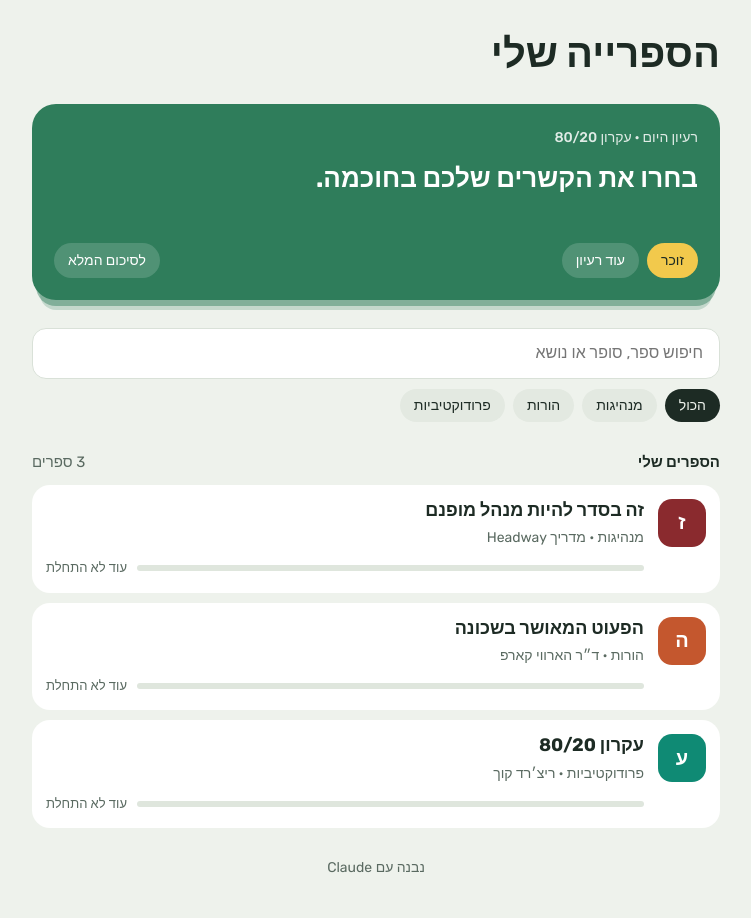
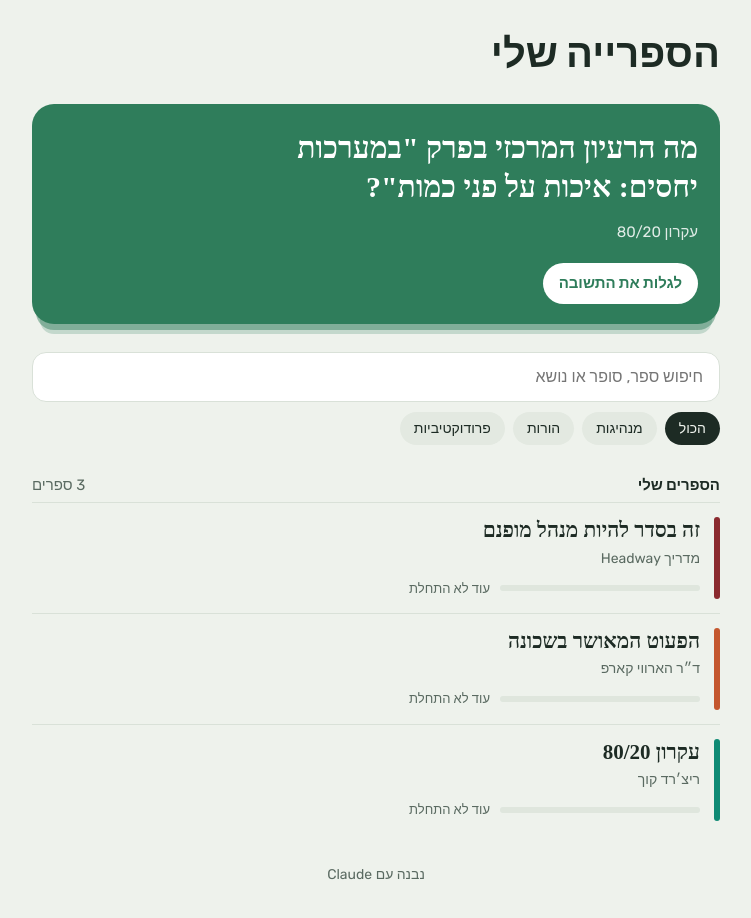
Before and after one commit to EhudShi/Book_library, a plain HTML site: page index.html in a window 1280 px wide. Shown: the whole page, without its empty margins (264-1015 px from the left). Drawn offline with Linux system fonts and the light colour scheme; a web font is replaced by a local one.

Commit message:
Refine design with Anthropic frontend-design: flashcard hero, serif for ideas, quieter list
Co-Authored-By: Claude Opus 5.5 <noreply@anthropic.com>
Claude-Session: https://claude.ai/code/session_01MPiZcdKnwRa4d6XhJGgset

```diff
--- a/books/80-20-principle.html
+++ b/books/80-20-principle.html
@@ -5,7 +5,7 @@
 <meta name="viewport" content="width=device-width,initial-scale=1,viewport-fit=cover">
 <title>עקרון 80/20 · הספרייה שלי</title>
 <link rel="preconnect" href="https://fonts.googleapis.com">
-<link rel="stylesheet" href="https://fonts.googleapis.com/css2?family=Rubik:wght@400;500;700;800&display=swap">
+<link rel="stylesheet" href="https://fonts.googleapis.com/css2?family=Frank+Ruhl+Libre:wght@500;700&family=Rubik:wght@400;500;700;800&display=swap">
 <link rel="stylesheet" href="../assets/book.css">
 <script src="../assets/book.js" defer></script>
 <style>
@@ -20,7 +20,7 @@
 </style>
 </head>
 <body>
-<nav class="topnav"><a href="../">→ חזרה לספרייה</a></nav>
+<nav class="topnav"><a href="../">הספרייה שלי</a></nav>
 <div class="wrap">
   <header>
     <div class="meta">ריצ׳רד קוך · The 80/20 Principle · סיכום בעברית</div>
--- a/index.html
+++ b/index.html
@@ -6,10 +6,10 @@
 <title>הספרייה שלי</title>
 <meta name="description" content="סיכומי ספרים בעברית">
 <link rel="preconnect" href="https://fonts.googleapis.com">
-<link rel="stylesheet" href="https://fonts.googleapis.com/css2?family=Rubik:wght@400;500;700;800&display=swap">
+<link rel="stylesheet" href="https://fonts.googleapis.com/css2?family=Frank+Ruhl+Libre:wght@500;700&family=Rubik:wght@400;500;700;800&display=swap">
 <link rel="stylesheet" href="assets/theme.css">
 <style>
-/* Home: "idea of the day" card on top, then the book list with how much of each book's steps were applied. */
+/* Home: a daily flashcard on top (the one bold element), then a quiet list of books with how much of each book's steps were applied. */
 .wrap{max-width:720px;margin:0 auto;padding-block:32px 72px;
   padding-left:max(16px,env(safe-area-inset-left,0px));padding-right:max(16px,env(safe-area-inset-right,0px));
   display:flex;flex-direction:column;gap:28px}
@@ -18,18 +18,28 @@ h1{font-weight:800;font-size:clamp(28px,6vw,40px);line-height:1.1;margin:0}
 .streak{background:var(--surface);border-radius:999px;padding:4px 12px;font-size:14px;font-weight:700;color:var(--leaf);font-variant-numeric:tabular-nums}
 .streak[hidden]{display:none}
 
-.daily{position:relative;background:var(--leaf);color:var(--leaf-ink);border-radius:24px;padding:22px;display:flex;flex-direction:column;gap:12px;
-  box-shadow:0 10px 0 -4px color-mix(in srgb,var(--leaf) 45%,transparent),0 18px 0 -8px color-mix(in srgb,var(--leaf) 22%,transparent)}
-.daily small{font-size:14px;font-weight:500;opacity:.85}
-.daily p{margin:0;font-size:clamp(20px,4.6vw,26px);font-weight:700;line-height:1.35;text-wrap:pretty;min-height:2.7em}
-.daily .act{display:flex;gap:8px;flex-wrap:wrap;align-items:center}
-.daily button,.daily a{font:inherit;font-size:14px;font-weight:500;border:0;border-radius:999px;padding:6px 14px;cursor:pointer;text-decoration:none;
-  background:color-mix(in srgb,var(--leaf-ink) 16%,transparent);color:inherit}
-.daily button:hover,.daily a:hover{background:color-mix(in srgb,var(--leaf-ink) 26%,transparent)}
-.daily .done{background:var(--sun);color:#1d2b24}
-.daily .done:hover{background:#f5d56e}
-.daily :focus-visible{outline-color:var(--leaf-ink)}
-.daily a{margin-inline-start:auto}
+/* The one bold element: a flashcard. Front asks, tap flips, back answers. */
+.daily{perspective:1400px}
+.flip{display:grid;position:relative}
+.face{grid-area:1/1;border-radius:22px;padding:24px 22px 20px;display:flex;flex-direction:column;gap:14px;min-height:220px;backface-visibility:hidden;-webkit-backface-visibility:hidden}
+.front{background:var(--leaf);color:var(--leaf-ink);box-shadow:0 10px 0 -4px color-mix(in srgb,var(--leaf) 45%,transparent),0 18px 0 -8px color-mix(in srgb,var(--leaf) 22%,transparent)}
+.back{background:var(--surface);color:var(--fg);border-top:8px solid var(--sun);transform:rotateY(180deg);box-shadow:0 10px 0 -4px var(--track),0 18px 0 -8px color-mix(in srgb,var(--track) 60%,transparent)}
+.flip.on .front{transform:rotateY(-180deg)}
+.flip.on .back{transform:rotateY(0)}
+@media (prefers-reduced-motion:no-preference){.face{transition:transform .55s cubic-bezier(.2,.7,.2,1)}}
+@media (prefers-reduced-motion:reduce){.flip.on .front{visibility:hidden}.flip:not(.on) .back{visibility:hidden}}
+.serif{font-family:"Frank Ruhl Libre",serif}
+.front .q{margin:0;font-size:clamp(23px,5.4vw,30px);font-weight:700;line-height:1.3;text-wrap:balance}
+.front .src{font-size:15px;opacity:.85}
+.back .idea{margin:0;font-size:clamp(22px,5vw,28px);font-weight:500;line-height:1.4;text-wrap:pretty}
+.back .src{font-size:14px;color:var(--muted)}
+.act{display:flex;gap:8px;flex-wrap:wrap;align-items:center;margin-top:auto}
+.act button,.act a{font:inherit;font-size:15px;font-weight:500;border:0;border-radius:999px;padding:8px 16px;cursor:pointer;text-decoration:none;color:inherit;background:var(--chip)}
+.front .act button{background:var(--leaf-ink);color:var(--leaf);font-weight:700}
+.act .yes{background:var(--leaf);color:var(--leaf-ink);font-weight:700}
+.act a{background:none;color:var(--muted);margin-inline-start:auto;padding-inline:4px}
+.act a:hover{color:var(--leaf)}
+.front :focus-visible{outline-color:var(--leaf-ink)}
 
 .tools{display:flex;flex-direction:column;gap:10px}
 .search{font:inherit;font-size:16px;padding:11px 16px;border-radius:14px;border:1px solid var(--line);background:var(--surface);color:var(--fg)}
@@ -37,17 +47,16 @@ h1{font-weight:800;font-size:clamp(28px,6vw,40px);line-height:1.1;margin:0}
 .chip{font:inherit;font-size:14px;font-weight:500;padding:5px 14px;border-radius:999px;border:0;background:var(--chip);color:var(--fg);cursor:pointer}
 .chip[aria-pressed="true"]{background:var(--fg);color:var(--bg)}
 
-.list{display:flex;flex-direction:column;gap:10px}
-.list-head{display:flex;justify-content:space-between;align-items:baseline;font-size:15px;color:var(--muted)}
+.list-head{display:flex;justify-content:space-between;align-items:baseline;font-size:15px;color:var(--muted);padding-bottom:4px}
 .list-head b{color:var(--fg);font-weight:700}
-.row{display:grid;grid-template-columns:48px minmax(0,1fr);gap:4px 14px;align-items:center;background:var(--surface);border-radius:18px;padding:14px;text-decoration:none;color:inherit}
-.row:hover{box-shadow:var(--shadow)}
-.ic{grid-row:span 3;align-self:start;width:48px;height:48px;border-radius:14px;display:grid;place-items:center;color:#fff;font-weight:800;font-size:20px}
-.row h2{margin:0;font-size:18px;font-weight:700;line-height:1.3;text-wrap:balance}
+/* Quiet list: rows split by hairlines, each book marked by its spine color. */
+.row{display:grid;grid-template-columns:6px minmax(0,1fr);gap:2px 14px;padding:14px 0;border-top:1px solid var(--line);text-decoration:none;color:inherit}
+.row:hover h2{color:var(--leaf)}
+.spine{grid-row:span 3;border-radius:3px}
+.row h2{margin:0;font-family:"Frank Ruhl Libre",serif;font-size:21px;font-weight:700;line-height:1.3;text-wrap:balance}
 .row .by{color:var(--muted);font-size:14px}
-.row .by bdi{direction:ltr}
-.row .prog{display:flex;align-items:center;gap:10px;font-size:13px;color:var(--muted);font-variant-numeric:tabular-nums;margin-top:4px}
-.row .prog .bar{flex:1}
+.row .prog{display:flex;align-items:center;gap:10px;font-size:13px;color:var(--muted);font-variant-numeric:tabular-nums;margin-top:6px}
+.row .prog .bar{flex:1;max-width:200px}
 .empty{color:var(--muted);text-align:center;padding:40px 0}
 footer{color:var(--muted);font-size:14px;text-align:center}
 </style>
@@ -59,13 +68,22 @@ footer{color:var(--muted);font-size:14px;text-align:center}
     <span class="streak" id="streak" hidden></span>
   </header>
 
-  <section class="daily" id="daily" aria-live="polite">
-    <small id="d-src">רעיון היום</small>
-    <p id="d-text">...</p>
-    <div class="act">
-      <button type="button" class="done" id="d-done">זוכר</button>
-      <button type="button" id="d-next">עוד רעיון</button>
-      <a id="d-link" href="#">לסיכום המלא</a>
+  <section class="daily" aria-label="כרטיס הזיכרון של היום">
+    <div class="flip" id="flip">
+      <div class="face front" id="front">
+        <p class="q serif" id="d-q">...</p>
+        <span class="src" id="d-book"></span>
+        <div class="act"><button type="button" id="d-flip">לגלות את התשובה</button></div>
+      </div>
+      <div class="face back" id="back" aria-live="polite">
+        <p class="idea serif" id="d-text"></p>
+        <span class="src" id="d-book2"></span>
+        <div class="act">
+          <button type="button" class="yes" id="d-done">זכרתי</button>
+          <button type="button" id="d-next">עוד לא</button>
+          <a id="d-link" href="#">לפרק המלא</a>
+        </div>
+      </div>
     </div>
   </section>
 
@@ -74,9 +92,9 @@ footer{color:var(--muted);font-size:14px;text-align:center}
     <div class="chips" id="chips" role="group" aria-label="סינון לפי נושא"></div>
   </div>
 
-  <div class="list">
+  <div>
     <div class="list-head"><b>הספרים שלי</b><span id="count"></span></div>
-    <div class="list" id="grid"></div>
+    <div id="grid"></div>
   </div>
   <footer>נבנה עם Claude</footer>
 </div>
@@ -97,39 +115,53 @@ footer{color:var(--muted);font-size:14px;text-align:center}
   if (st.last !== today){ st.n = st.last === today - 1 ? st.n + 1 : 1; st.last = today; store.set('lib:streak', st); }
   if (st.n >= 2){ var s = document.getElementById('streak'); s.textContent = st.n + ' ימים ברצף'; s.hidden = false; }
 
-  // ---------- Idea of the day: read the .key lines from one book page at a time ----------
+  // ---------- Daily flashcard: questions come from the chapters of one book page at a time ----------
   var cache = {}, remembered = store.get('lib:remembered') || {};
   var bi = books.length ? today % books.length : 0, ii = today, tries = 0;
-  var dSrc = document.getElementById('d-src'), dText = document.getElementById('d-text'), dLink = document.getElementById('d-link');
+  var flip = document.getElementById('flip'), front = document.getElementById('front'), back = document.getElementById('back');
+  var dQ = document.getElementById('d-q'), dText = document.getElementById('d-text'), dLink = document.getElementById('d-link');
+  var dBook = document.getElementById('d-book'), dBook2 = document.getElementById('d-book2');
 
   function ideasOf(b){
     if (cache[b.slug]) return Promise.resolve(cache[b.slug]);
     return fetch('books/' + b.slug + '.html').then(function(r){ return r.text(); }).then(function(html){
-      var doc = new DOMParser().parseFromString(html, 'text/html');
-      var list = Array.prototype.map.call(doc.querySelectorAll('.key'), function(k){ return k.textContent.trim(); });
-      return cache[b.slug] = list.length ? list : [b.blurb];
-    }).catch(function(){ return cache[b.slug] = [b.blurb]; });
+      var doc = new DOMParser().parseFromString(html, 'text/html'), list = [];
+      Array.prototype.forEach.call(doc.querySelectorAll('.wrap section'), function(sec, si){
+        var h = sec.querySelector('h2'), t = h ? h.textContent.replace(/^\s*\d+\s*/, '').trim() : '';
+        Array.prototype.forEach.call(sec.querySelectorAll('.key'), function(k){ list.push({ text: k.textContent.trim(), chapter: t, id: sec.id || 's' + (si + 1) }); });
+      });
+      return cache[b.slug] = list.length ? list : [{ text: b.blurb, chapter: '', id: '' }];
+    }).catch(function(){ return cache[b.slug] = [{ text: b.blurb, chapter: '', id: '' }]; });
+  }
+  function setFlipped(on){
+    flip.classList.toggle('on', on);
+    front.inert = on; back.inert = !on;
+    if (on) document.getElementById('d-done').focus({ preventScroll: true });
   }
   function show(){
-    if (!books.length){ dText.textContent = 'עוד אין ספרים בספרייה.'; return; }
+    if (!books.length){ dQ.textContent = 'כשיתווסף ספר ראשון, יופיע כאן כרטיס.'; document.getElementById('d-flip').hidden = true; return; }
     var b = books[bi];
     ideasOf(b).then(function(list){
-      var i = ii % list.length, text = list[i];
+      var i = ii % list.length, it = list[i];
       // Skip ideas already marked "remembered", unless everything is remembered.
       if (remembered[b.slug + ':' + i] && tries < 40){ tries++; next(); return; }
       tries = 0;
-      dSrc.textContent = 'רעיון היום · ' + b.title;
-      dText.textContent = text;
-      dLink.href = 'books/' + b.slug + '.html';
+      dQ.textContent = it.chapter ? 'מה הרעיון המרכזי בפרק "' + it.chapter + '"?' : 'במה עוסק הספר?';
+      dBook.textContent = dBook2.textContent = b.title;
+      dText.textContent = it.text;
+      dLink.href = 'books/' + b.slug + '.html' + (it.id ? '#' + it.id : '');
       dText.dataset.k = b.slug + ':' + i;
     });
   }
   function next(){ bi = (bi + 1) % books.length; if (bi === today % books.length) ii++; show(); }
-  document.getElementById('d-next').onclick = function(){ tries = 0; next(); };
+  function advance(){ setFlipped(false); tries = 0; setTimeout(next, matchMedia('(prefers-reduced-motion:reduce)').matches ? 0 : 280); }
+  document.getElementById('d-flip').onclick = function(){ setFlipped(true); };
+  document.getElementById('d-next').onclick = advance;
   document.getElementById('d-done').onclick = function(){
     if (dText.dataset.k){ remembered[dText.dataset.k] = today; store.set('lib:remembered', remembered); }
-    tries = 0; next();
+    advance();
   };
+  setFlipped(false);
   show();
 
   // ---------- Book list with search, topic filter and applied-steps progress ----------
@@ -157,9 +189,9 @@ footer{color:var(--muted);font-size:14px;text-align:center}
       var pct = p && p.total ? Math.round(100 * p.done / p.total) : 0;
       var label = p && p.total ? (p.done === p.total ? 'הכול יושם' : p.done + ' מתוך ' + p.total + ' צעדים') : 'עוד לא התחלת';
       return '<a class="row" href="books/' + esc(b.slug) + '.html">' +
-        '<span class="ic" style="background:' + esc(b.color) + '" aria-hidden="true">' + esc((b.title || '?').charAt(0)) + '</span>' +
+        '<span class="spine" style="background:' + esc(b.color) + '" aria-hidden="true"></span>' +
         '<h2>' + esc(b.title) + '</h2>' +
-        '<span class="by">' + esc(b.category) + ' · ' + esc(b.author) + '</span>' +
+        '<span class="by">' + esc(b.author) + '</span>' +
         '<span class="prog"><span class="bar"><i style="width:' + pct + '%"></i></span>' + label + '</span>' +
         '</a>';
     }).join('') : '<div class="empty">לא נמצאו ספרים</div>';
```
Also changed, not shown: assets/book.css (+8 -6 lines), assets/book.js (+6 -6 lines), books/happiest-toddler.html (+2 -2 lines), books/introverted-leader.html (+2 -2 lines).
